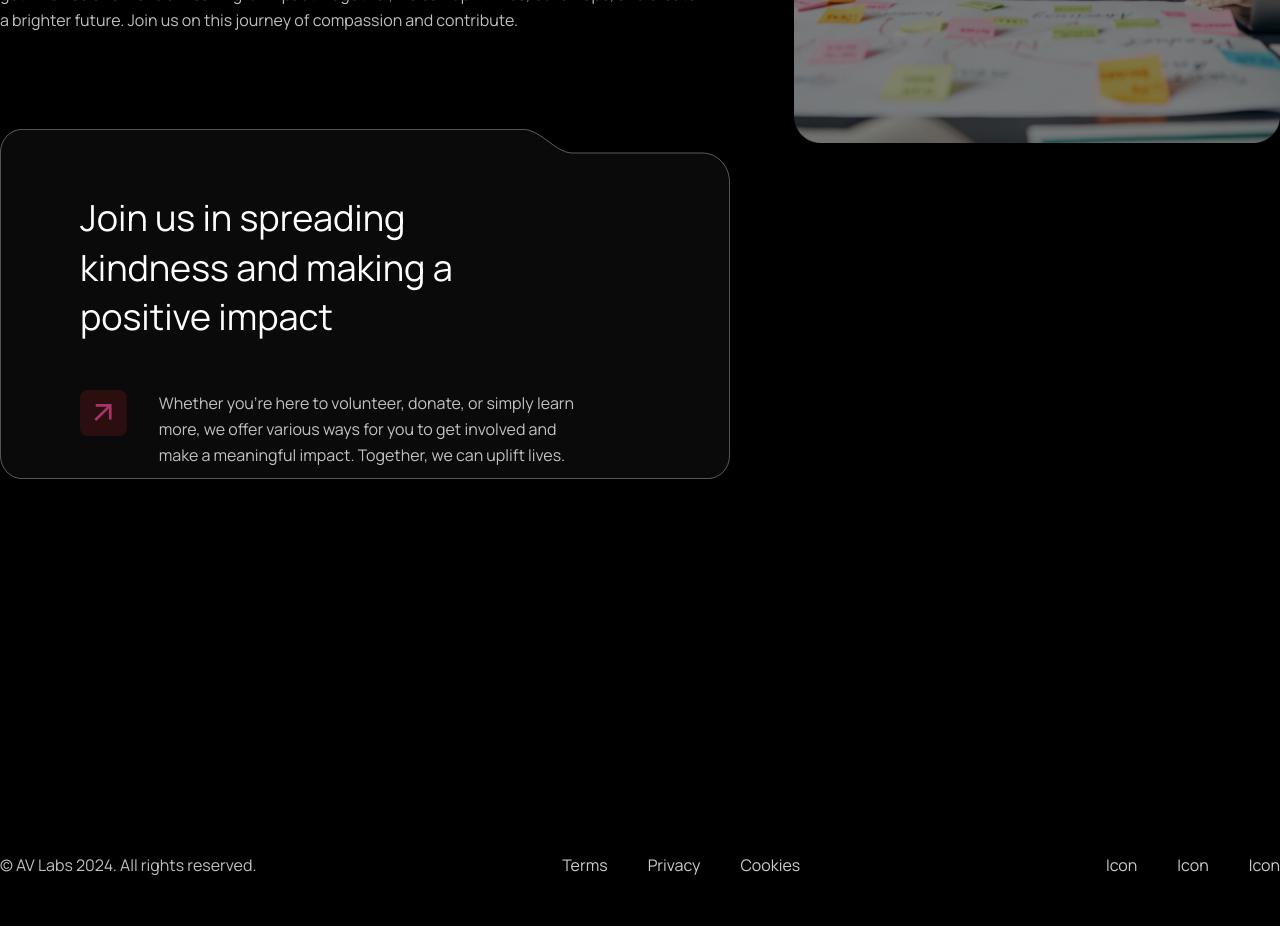
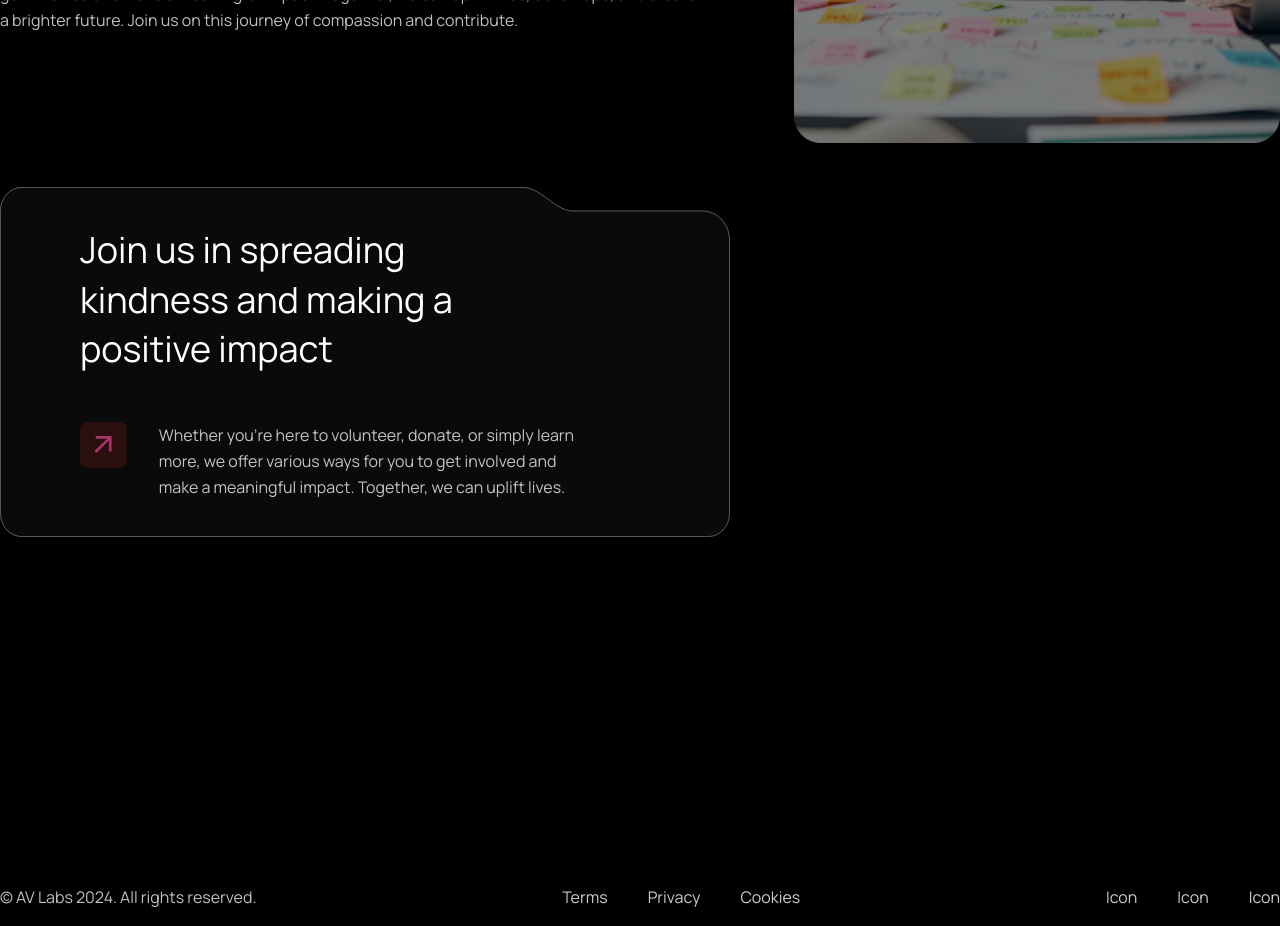
Before and after one commit to avlabsdev/pinkcloud, a Next.js app in the folder my-project/: page / in a window 1280 px wide. Shown: the part 1760-2686 px from the top of the page. Built offline with nearby package versions, Linux system fonts and the light colour scheme.

Commit message:
page updates - break time

```diff
--- a/my-project/src/app/page.tsx
+++ b/my-project/src/app/page.tsx
@@ -1,4 +1,5 @@
 import Image from "next/image";
+import Link from "next/link";
 
 import Header from "./components/header";
 import Footer from "./components/footer";
@@ -49,7 +50,7 @@ export default function Home() {
                 and create a brighter future. Join us on this journey of
                 compassion and contribute.
               </p>
-              <div className="relative flex h-full w-full mb-48 mt-8">
+              <div className="relative flex justify-center items-center h-full w-full mb-48 mt-16">
                 <Image
                   src="/curved-box.svg"
                   alt="Box"
@@ -62,14 +63,14 @@ export default function Home() {
                     Join us in spreading kindness and making a positive impact
                   </h3>
                   <div className="flex items-start gap-8">
-                    <div>
+                    <Link href="#/">
                       <Image
                         src="/arrow-up-right-w-bg.svg"
                         alt="Arrow"
                         width={61 * 2}
                         height={61 * 2}
                       />
-                    </div>
+                    </Link>
                     <div>
                       <p className="pr-14">
                         Whether you’re here to volunteer, donate, or simply
```
